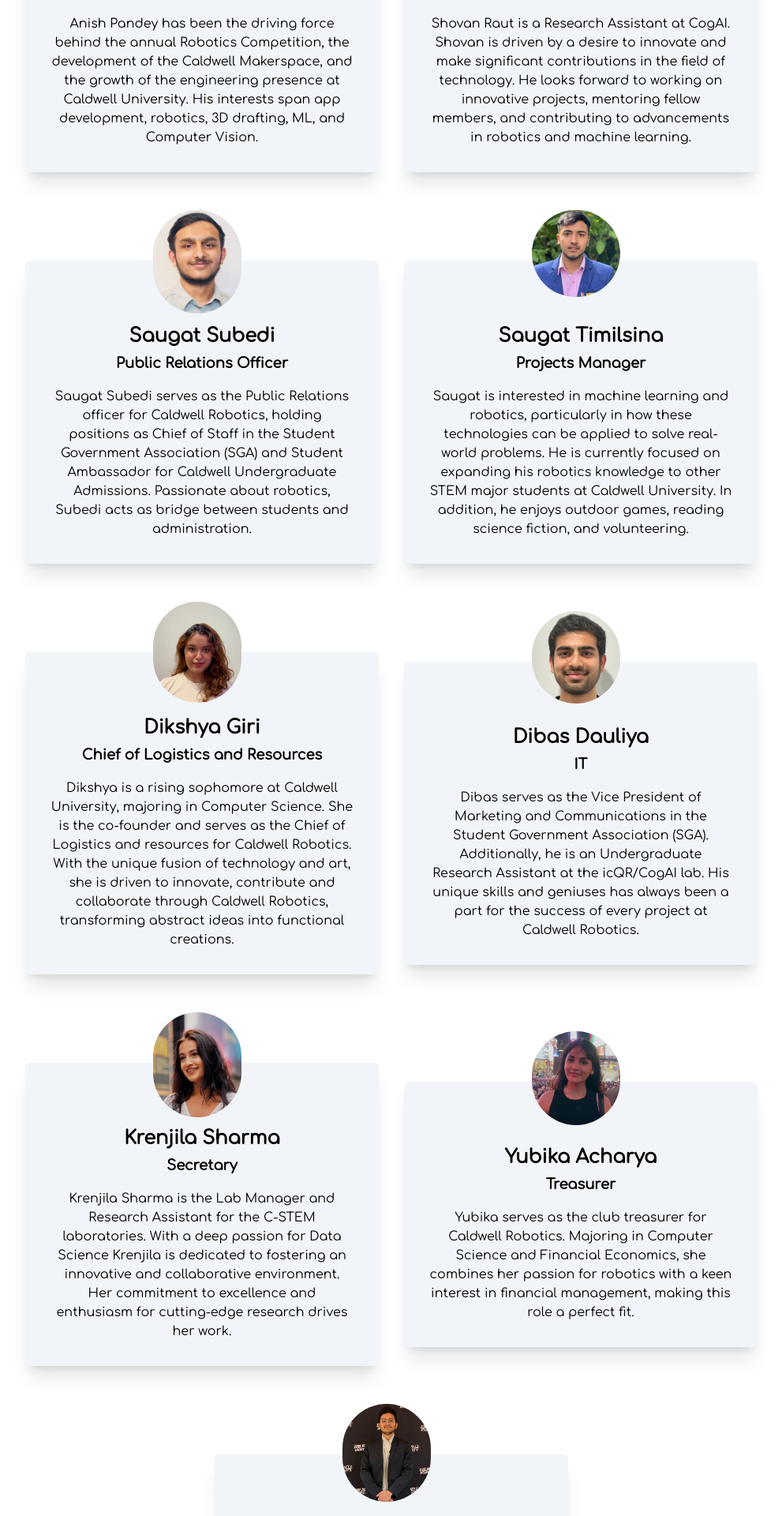
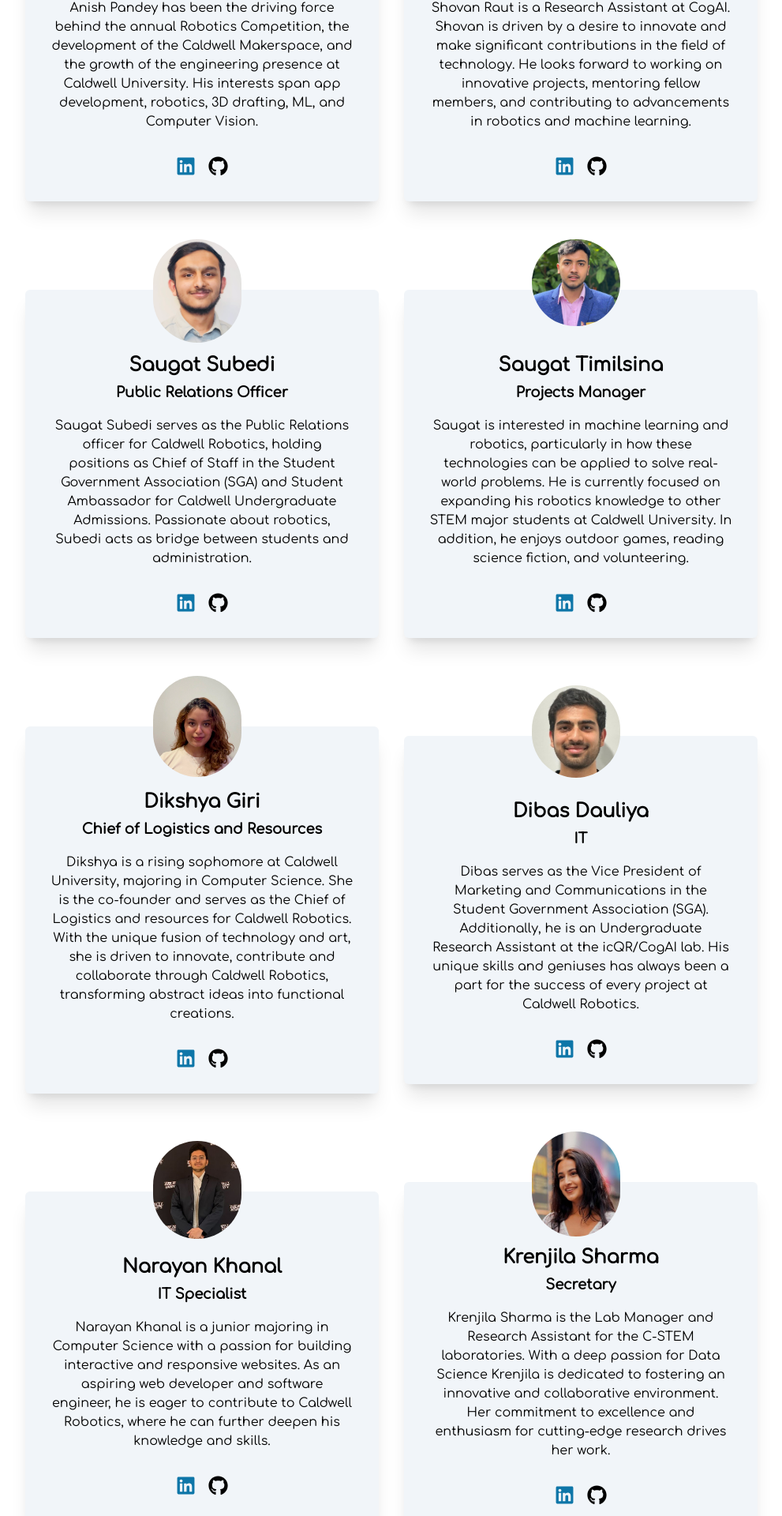
Before and after one commit to Shovan554/caldwell-robotics, a React (Create React App) app: page /team in a window 1280 px wide. Shown: the part 754-2674 px from the top of the page at 79% size, without its empty margins (144-1135 px from the left). Built offline with nearby package versions, Linux system fonts and the light colour scheme.

Commit message:
make a  responsive Team Members page

```diff
--- a/package.json
+++ b/package.json
@@ -9,6 +9,7 @@
     "@testing-library/user-event": "^13.5.0",
     "react": "^18.3.1",
     "react-dom": "^18.3.1",
+    "react-icons": "^5.3.0",
     "react-lottie": "^1.2.4",
     "react-router-dom": "^6.26.2",
     "react-scripts": "^5.0.1",
--- a/src/components/MemberCard.js
+++ b/src/components/MemberCard.js
@@ -1,3 +1,5 @@
+import { FaLinkedin, FaGithub } from "react-icons/fa6";
+
 const MemberCard = (props) => {
   return (
     <div className="cardContainer relative w-[30rem] p-4 hover:scale-105 transition-all duration-200 ease-in-out">
@@ -5,6 +7,24 @@ const MemberCard = (props) => {
         <h2 className="name text-2xl font-bold">{props.name}</h2>
         <h4 className="position text-lg font-bold mt-1">{props.position}</h4>
         <p className="mt-[1rem]">{props.information}</p>
+        <div className="socialMediaIcons flex justify-center items-center space-x-4 mt-[2rem]">
+          <a
+            href={props.linkedinLink}
+            target="_blank"
+            rel="noopener noreferrer"
+            className="cursor-pointer"
+          >
+            <FaLinkedin size={25} color="#0e76a8" />
+          </a>
+          <a
+            href={props.githubLink}
+            target="_blank"
+            rel="noopener noreferrer"
+            className="cursor-pointer"
+          >
+            <FaGithub size={25} color="black" />
+          </a>
+        </div>
       </div>
       <div className="profileImage absolute top-[-3rem] left-[37%]">
         <img
@@ -13,7 +33,6 @@ const MemberCard = (props) => {
           alt={`${props.name}`}
         ></img>
       </div>
-      <div className="socialMediaIcon"></div>
     </div>
   );
 };
--- a/src/pages/Team.js
+++ b/src/pages/Team.js
@@ -1,4 +1,5 @@
 import MemberCard from "../components/MemberCard";
+import { FaLinkedin, FaGithub } from "react-icons/fa6";
 
 const Team = () => {
   const executiveMembers = {
@@ -8,6 +9,8 @@ const Team = () => {
       information:
         "Dr. Veksler is an Assistant Professor of Computer Science at Caldwell University. His research and teaching focuses on all topics where there is interplay between humans and machines, including Artificial Intelligence, UI/UX , Human-Computer Interaction, and many more.",
       imgSrc: "./Dr. Veksler.png",
+      linkedinLink: "https://linkedin.com",
+      githubLink: "https://github.com",
     },
 
     one: {
@@ -16,6 +19,8 @@ const Team = () => {
       information:
         "Anish Pandey has been the driving force behind the annual Robotics Competition, the development of the Caldwell Makerspace, and the growth of the engineering presence at Caldwell University. His interests span app development, robotics, 3D drafting, ML, and Computer Vision.",
       imgSrc: "./anish.jpg",
+      linkedinLink: "https://linkedin.com",
+      githubLink: "https://github.com",
     },
     two: {
       name: "Shovan Raut",
@@ -23,6 +28,8 @@ const Team = () => {
       information:
         "Shovan Raut is a Research Assistant at CogAI. Shovan is driven by a desire to innovate and make significant contributions in the field of technology. He looks forward to working on innovative projects, mentoring fellow members, and contributing to advancements in robotics and machine learning.",
       imgSrc: "./shovan.jpg",
+      linkedinLink: "https://www.linkedin.com/in/shovan-raut-81537b18a/",
+      githubLink: "https://github.com/Shovan554",
     },
     three: {
       name: "Saugat Subedi",
@@ -30,6 +37,8 @@ const Team = () => {
       information:
         "Saugat Subedi serves as the Public Relations officer for Caldwell Robotics, holding positions as Chief of Staff in the Student Government Association (SGA) and Student Ambassador for Caldwell Undergraduate Admissions. Passionate about robotics, Subedi acts as bridge between students and administration.",
       imgSrc: "./SAUGAT_SUBEDI.jpg",
+      linkedinLink: "https://linkedin.com",
+      githubLink: "https://github.com",
     },
     four: {
       name: "Saugat Timilsina",
@@ -37,6 +46,8 @@ const Team = () => {
       information:
         "Saugat is interested in machine learning and robotics, particularly in how these technologies can be applied to solve real-world problems. He is currently focused on expanding his robotics knowledge to other STEM major students at Caldwell University. In addition, he enjoys outdoor games, reading science fiction, and volunteering.",
       imgSrc: "./Saugat Timilsina.jpg",
+      linkedinLink: "https://linkedin.com",
+      githubLink: "https://github.com",
     },
     five: {
       name: "Dikshya Giri",
@@ -44,6 +55,8 @@ const Team = () => {
       information:
         "Dikshya is a rising sophomore at Caldwell University, majoring in Computer Science. She is the co-founder and serves as the Chief of Logistics and resources for Caldwell Robotics. With the unique fusion of technology and art, she is driven to innovate, contribute and collaborate through Caldwell Robotics, transforming abstract ideas into functional creations.",
       imgSrc: "./Dikshya.jpg",
+      linkedinLink: "https://linkedin.com",
+      githubLink: "https://github.com",
     },
     six: {
       name: "Dibas Dauliya",
@@ -51,39 +64,47 @@ const Team = () => {
       information:
         "Dibas serves as the Vice President of Marketing and Communications in the Student Government Association (SGA). Additionally, he is an Undergraduate Research Assistant at the icQR/CogAI lab. His unique skills and geniuses has always been a part for the success of every project at Caldwell Robotics.",
       imgSrc: "./Dibas.jpg",
+      linkedinLink: "https://linkedin.com",
+      githubLink: "https://github.com",
     },
     seven: {
+      name: "Narayan Khanal",
+      position: "IT Specialist",
+      information:
+        "Narayan Khanal is a junior majoring in Computer Science with a passion for building interactive and responsive websites. As an aspiring web developer and software engineer, he is eager to contribute to Caldwell Robotics, where he can further deepen his knowledge and skills.",
+      imgSrc: "./narayan.jpg",
+      linkedinLink: "https://www.linkedin.com/in/narayankhanal/",
+      githubLink: "https://github.com/Nkhanal2002",
+    },
+    eight: {
       name: "Krenjila Sharma",
       position: "Secretary",
       information:
         "Krenjila Sharma is the Lab Manager and Research Assistant for the C-STEM laboratories. With a deep passion for Data Science Krenjila is dedicated to fostering an innovative and collaborative environment. Her commitment to excellence and enthusiasm for cutting-edge research drives her work.",
       imgSrc: "./krenjila.jpg",
+      linkedinLink: "https://linkedin.com",
+      githubLink: "https://github.com",
     },
-    eight: {
+    nine: {
       name: "Yubika Acharya",
       position: "Treasurer",
       information:
         "Yubika serves as the club treasurer for Caldwell Robotics. Majoring in Computer Science and Financial Economics, she combines her passion for robotics with a keen interest in financial management, making this role a perfect fit.",
       imgSrc: "./Yubika.jpg",
-    },
-    nine: {
-      name: "Narayan Khanal",
-      position: "IT Specialist",
-      information:
-        "Narayan Khanal is a junior majoring in Computer Science with a passion for building interactive and responsive websites. As an aspiring web developer and software engineer, he is eager to contribute to Caldwell Robotics, where he can further deepen his knowledge and skills.",
-      imgSrc: "./narayan.jpg",
+      linkedinLink: "https://linkedin.com",
+      githubLink: "https://github.com",
     },
   };
   return (
     <main className="main-container">
-      <div className="sub-header-one h-[40vh] flex flex-col items-center justify-center bg-gradient-to-r from-gray-700 to-slate-700 text-white">
-        <h1 className="sm:text-[3rem] font-extrabold">
+      <div className="sub-header-one h-[30vh] sm:h-[40vh] flex flex-col items-center justify-center bg-gradient-to-r from-gray-700 to-slate-700 text-white">
+        <h1 className="sm:text-[3rem] text-[1.7rem] font-extrabold">
           <span className="text-red-600 mr-4 uppercase">Robotics</span>
           TEAM
         </h1>
       </div>
-      <div className="sub-header-two text-center bg-gradient-to-r from-violet-600 to-indigo-600 text-white py-[2rem]">
-        <h2 className="sm:text-[2rem] font-extrabold uppercase">
+      <div className="sub-header-two text-center bg-gradient-to-r from-violet-600 to-indigo-600 text-white py-[2rem] px-2">
+        <h2 className=" text-xl sm:text-[2rem] font-extrabold uppercase">
           Executive and general Members
         </h2>
       </div>
@@ -93,58 +114,78 @@ const Team = () => {
           position={executiveMembers.one.position}
           information={executiveMembers.one.information}
           imgSrc={executiveMembers.one.imgSrc}
+          linkedinLink={executiveMembers.one.linkedinLink}
+          githubLink={executiveMembers.one.githubLink}
         />
         <MemberCard
           name={executiveMembers.two.name}
           position={executiveMembers.two.position}
           information={executiveMembers.two.information}
           imgSrc={executiveMembers.two.imgSrc}
+          linkedinLink={executiveMembers.two.linkedinLink}
+          githubLink={executiveMembers.two.githubLink}
         />
         <MemberCard
           name={executiveMembers.three.name}
           position={executiveMembers.three.position}
           information={executiveMembers.three.information}
           imgSrc={executiveMembers.three.imgSrc}
+          linkedinLink={executiveMembers.three.linkedinLink}
+          githubLink={executiveMembers.three.githubLink}
         />
         <MemberCard
           name={executiveMembers.four.name}
           position={executiveMembers.four.position}
           information={executiveMembers.four.information}
           imgSrc={executiveMembers.four.imgSrc}
+          linkedinLink={executiveMembers.four.linkedinLink}
+          githubLink={executiveMembers.four.githubLink}
         />
         <MemberCard
           name={executiveMembers.five.name}
           position={executiveMembers.five.position}
           information={executiveMembers.five.information}
           imgSrc={executiveMembers.five.imgSrc}
+          linkedinLink={executiveMembers.five.linkedinLink}
+          githubLink={executiveMembers.five.githubLink}
         />
         <MemberCard
           name={executiveMembers.six.name}
           position={executiveMembers.six.position}
           information={executiveMembers.six.information}
           imgSrc={executiveMembers.six.imgSrc}
+          linkedinLink={executiveMembers.six.linkedinLink}
+          githubLink={executiveMembers.six.githubLink}
         />
         <MemberCard
           name={executiveMembers.seven.name}
           position={executiveMembers.seven.position}
           information={executiveMembers.seven.information}
           imgSrc={executiveMembers.seven.imgSrc}
+          linkedinLink={executiveMembers.seven.linkedinLink}
+          githubLink={executiveMembers.seven.githubLink}
         />
         <MemberCard
           name={executiveMembers.eight.name}
           position={executiveMembers.eight.position}
           information={executiveMembers.eight.information}
           imgSrc={executiveMembers.eight.imgSrc}
+          linkedinLink={executiveMembers.eight.linkedinLink}
+          githubLink={executiveMembers.eight.githubLink}
         />
         <MemberCard
           name={executiveMembers.nine.name}
           position={executiveMembers.nine.position}
           information={executiveMembers.nine.information}
           imgSrc={executiveMembers.nine.imgSrc}
+          linkedinLink={executiveMembers.nine.linkedinLink}
+          githubLink={executiveMembers.nine.githubLink}
         />
       </div>
       <div className="sub-header-three text-center bg-gradient-to-r from-violet-600 to-indigo-600 text-white py-[1rem]">
-        <h2 className="sm:text-[2rem] font-extrabold uppercase">Our Advisor</h2>
+        <h2 className=" text-xl  sm:text-[2rem] font-extrabold uppercase">
+          Our Advisor
+        </h2>
       </div>
       <div className="advisor-container flex justify-center items-center mt-[5rem]">
         <MemberCard
@@ -152,14 +193,16 @@ const Team = () => {
           position={executiveMembers.advisor.position}
           information={executiveMembers.advisor.information}
           imgSrc={executiveMembers.advisor.imgSrc}
+          linkedinLink={executiveMembers.advisor.linkedinLink}
+          githubLink={executiveMembers.advisor.githubLink}
         />
       </div>
       <div className="sub-header-four text-center bg-gradient-to-r from-violet-600 to-indigo-600 text-white py-[1rem]">
-        <h2 className="sm:text-[2rem] font-extrabold uppercase">
+        <h2 className="text-xl  sm:text-[2rem] font-extrabold uppercase">
           Website Developers
         </h2>
       </div>
-      <div className="website-developers sm:flex sm:justify-between sm:items-center mt-10 w-[50rem] mx-auto p-4">
+      <div className="website-developers flex justify-center items-center mx-auto space-x-10 sm:flex sm:justify-center sm:items-center mt-10 w-[50%] sm:space-x-[5rem] sm:mx-auto p-4">
         <section className="flex flex-col justify-center items-center">
           <img
             src="./shovan.jpg"
@@ -167,6 +210,28 @@ const Team = () => {
             className="w-[7rem] rounded-full "
           ></img>
           <h2 className="sm:text-xl font-bold  mt-1">Shovan Raut</h2>
+          <div className="socialIcons flex justify-center space-x-3 mt-2">
+            <a
+              href="https://www.linkedin.com/in/shovan-raut-81537b18a/"
+              target="_blank"
+              rel="noopener noreferrer"
+              className="cursor-pointer"
+            >
+              <div className="w-[20px] sm:w-[25px]">
+                <FaLinkedin className=" h-full w-full" color="#0e76a8" />
+              </div>
+            </a>
+            <a
+              href="https://github.com/Shovan554"
+              target="_blank"
+              rel="noopener noreferrer"
+              className="cursor-pointer"
+            >
+              <div className="w-[20px] sm:w-[25px]">
+                <FaGithub className=" h-full w-full" color="black" />
+              </div>
+            </a>
+          </div>
         </section>
         <section className="flex flex-col justify-center items-center">
           <img
@@ -175,14 +240,28 @@ const Team = () => {
             className="w-[7rem] rounded-full"
           ></img>
           <h2 className="sm:text-xl font-bold mt-1">Narayan Khanal</h2>
-        </section>
-        <section className="flex flex-col justify-center items-center">
-          <img
-            src="./Dikshya.jpg"
-            alt="dikshya"
-            className="w-[7rem] rounded-full"
-          ></img>
-          <h2 className="sm:text-xl font-bold mt-1">Dikshya Giri</h2>
+          <div className="socialIcons flex justify-center space-x-3 mt-2">
+            <a
+              href="https://www.linkedin.com/in/narayankhanal/"
+              target="_blank"
+              rel="noopener noreferrer"
+              className="cursor-pointer"
+            >
+              <div className="w-[20px] sm:w-[25px]">
+                <FaLinkedin className=" h-full w-full" color="#0e76a8" />
+              </div>
+            </a>
+            <a
+              href="https://github.com/Nkhanal2002"
+              target="_blank"
+              rel="noopener noreferrer"
+              className="cursor-pointer"
+            >
+              <div className="w-[20px] sm:w-[25px]">
+                <FaGithub className=" h-full w-full" color="black" />
+              </div>
+            </a>
+          </div>
         </section>
       </div>
     </main>
```
Also changed, not shown: 1 other file (tests, documents, lock files or other folders).
